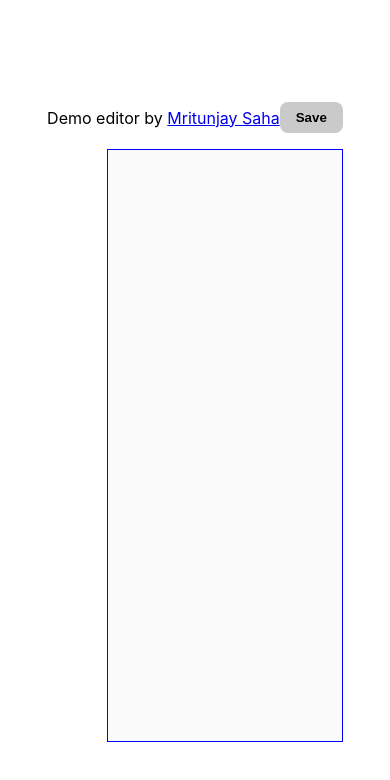
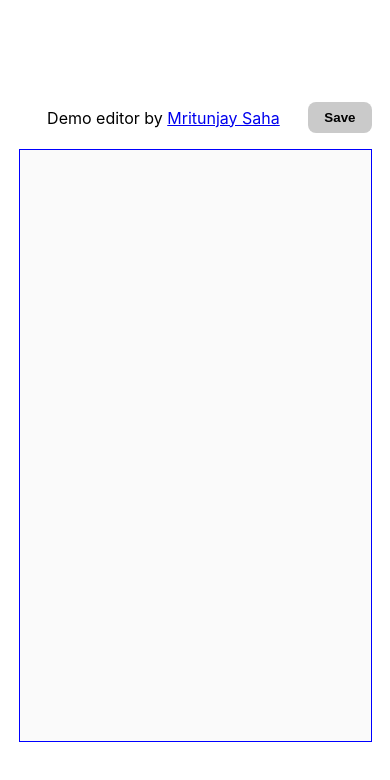
Before and after one commit to mritunjaysaha/editor-draft-js, a React (Create React App) app: page / in a window 390 px wide. Shown: the top 780 px of the page. Built offline with nearby package versions, Linux system fonts and the light colour scheme.

Commit message:
style: responsive editor

```diff
--- a/src/components/CustomEditor/customEditor.module.css
+++ b/src/components/CustomEditor/customEditor.module.css
@@ -41,5 +41,13 @@
 
         width: 60vw;
         height: 70vh;
+
+        @media only screen and (max-width: 800px) {
+            width: 80vw;
+        }
+
+        @media only screen and (max-width: 600px) {
+            width: 90vw;
+        }
     }
 }
```
